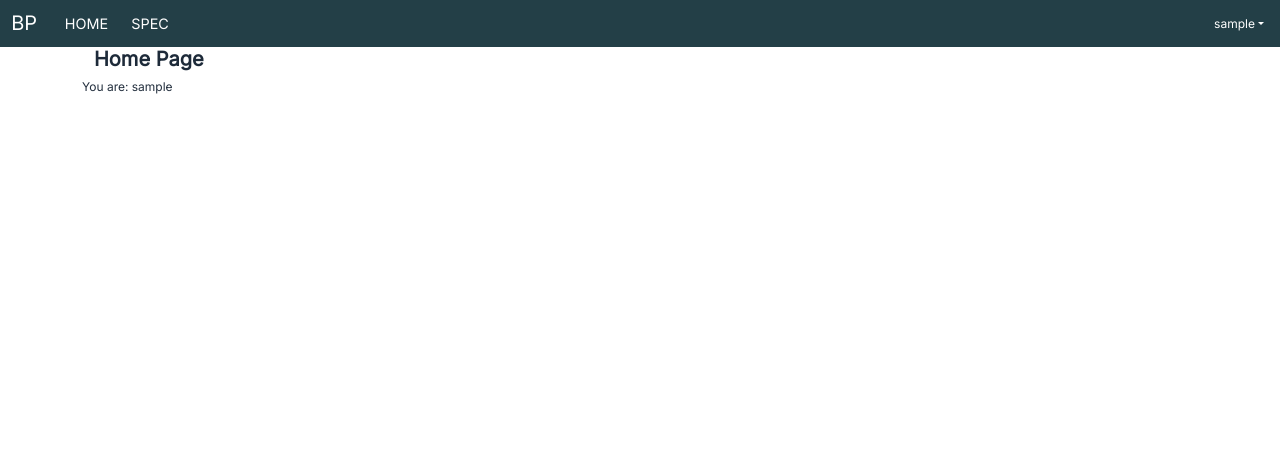
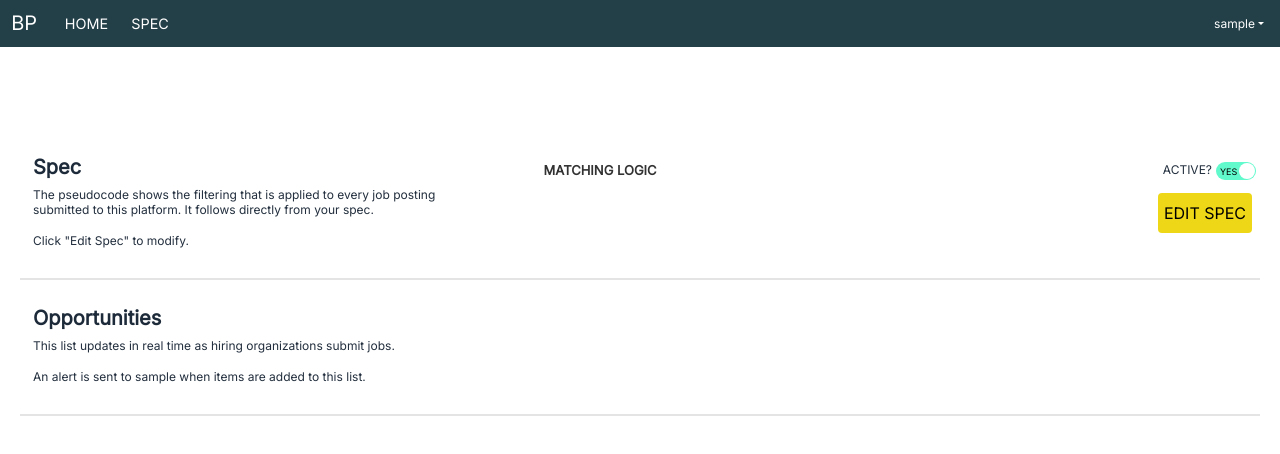
Before and after one commit to tammer/bootstrap-practice, a React (Create React App) app: page / in a window 1280 px wide. Shown: the top 454 px of the page. Built offline with nearby package versions, Linux system fonts and the light colour scheme; no server answers; sample sign-in values are in the browser's storage.

Commit message:
home page v1

```diff
--- a/src/App.scss
+++ b/src/App.scss
@@ -169,18 +169,23 @@ body {
 }
 
 .attribute {
-  background-color: white;
-  color: #4b6a88;
-  font-weight: bold;
+  background-color: #233f48;
+  color: #c1c9d2;
+  // border-bottom: 1px solid white;
+  // padding: 1px;
+  padding-right: 2px;
+  padding-left: 2px;
+  // font-style: italic;
+  // font-weight: bold;
 }
 
 .filter-code {
-  background-color: #1e1e1d;
-  color: #dcdcab;
-  font-size: 12px;
+  background-color: rgb(79, 86, 107);
+  // color: #dcdcab;
+  color: rgb(245, 251, 255);
   padding: 20px;
   padding-right: 0px;
-  margin-bottom: 40px;
+  margin-bottom: 10px;
 }
 
 .code-color-0 {
@@ -188,15 +193,15 @@ body {
 }
 
 .code-color-1 {
-  color: pink;
+  color: rgb(248, 184, 134);
 }
 
 .code-color-2 {
-  color: orange;
+  color: rgb(164, 205, 254);
 }
 
 .code-color-3 {
-  color: greenyellow;
+  color: rgb(133, 217, 151);
 }
 
 .slider-label {
--- a/src/components/Spec.jsx
+++ b/src/components/Spec.jsx
@@ -1,15 +1,24 @@
-const Spec = ({ formState }) => {
+import React, { useState, useEffect } from "react";
+import { formFromServer } from "../helpers/helpers";
+
+const Spec = () => {
+  const LIMIT = 5;
+  const [formState, setFormState] = useState(null);
+  useEffect(() => {
+    formFromServer(setFormState);
+  }, []);
   const JD = <span className="code-color-2">jd</span>;
   function makeCondition(id, isLast = false) {
     const cond = {
       Role: { suffix: "role", comparison: "∈" },
-      Model: { suffix: "work_model", comparison: "∈" },
+      WorkModel: { suffix: "work_model", comparison: "∈" },
+      Location: { suffix: "loc", comparison: "∈" },
       Tenure: { suffix: "tenure", comparison: "∈" },
       TechStack: { suffix: "tech_stack", comparison: "⊇" },
       TechAntiStack: { suffix: "tech_stack", comparison: "∉" },
       Industry: { suffix: "industry", comparison: "∈" },
       Salary: { suffix: "salary", comparison: ">=" },
-      OrgType: { suffix: "org_chars", comparison: "∈" },
+      OrgType: { suffix: "org_type", comparison: "∈" },
       OrgSize: { suffix: "org_size", comparison: "" },
       Experiential: { suffix: "Experiential", comparison: "⊇" },
     };
@@ -21,9 +30,12 @@ const Spec = ({ formState }) => {
     ) {
       return <div></div>;
     }
-    const listItems = formState[id]["attributes"].slice(0, 3).map((e) => (
-      <span>
-        <span className="attribute">{e["label"]}</span>,&nbsp;
+    const listItems = formState[id]["attributes"]
+      .slice(0, LIMIT)
+      .map((e, idx) => (
+        <span key={idx}>
+          <span className="attribute">{e["name"]}</span>
+          ,&nbsp;
         </span>
       ));
     if (id === "Salary") {
@@ -31,7 +43,8 @@ const Spec = ({ formState }) => {
         <div>
           {JD}.salary &gt;={" "}
           <span className="attribute">
-            ${formState[id]["attributes"][0]["label"]}
+            {formState[id]["attributes"][0]["ccy"]}
+            {formState[id]["attributes"][0]["amount"]}
           </span>
           &nbsp;&amp;&amp;
         </div>
@@ -44,7 +57,7 @@ const Spec = ({ formState }) => {
         <div>
           {JD}.org_size &lt;&nbsp;
           <span className="attribute">
-            {formState[id]["attributes"][0]["label"].substring(2)}
+            {formState[id]["attributes"][0]["name"].substring(2)}
           </span>
           &nbsp;&amp;&amp;
         </div>
@@ -56,7 +69,7 @@ const Spec = ({ formState }) => {
         <div>
           {JD}.{cond[id]["suffix"] + " " + cond[id]["comparison"] + " {"}
           {listItems}
-          {formState[id]["attributes"].length > 3 ? "..." : ""}
+          {formState[id]["attributes"].length > LIMIT ? "..." : ""}
           {"}"}
           {!isLast ? <>&nbsp;&amp;&amp;</> : ""}
         </div>
@@ -66,20 +79,21 @@ const Spec = ({ formState }) => {
 
   return (
     <>
+      {formState ? (
         <code>
           <div className="filter-code">
             <div className="code-indent"></div>
-          <span className="code-color-1">While(true):</span>
-          <div className="code-indent">
+            <span className="code-color-2">opportunities</span> = []
+            <br />
             <span className="code-color-2">jd_list</span> ={" "}
             <span className="code-color-3">fetchNewJobDescriptions()</span>
             <br />
-            for each {JD} in <span className="code-color-2">jd_list</span>:
+            for {JD} in <span className="code-color-2">jd_list</span>:
             <div className="code-indent">
               <span className="code-color-1">IF:</span>
               <div className="code-indent">{makeCondition("Role")}</div>
               <div className="code-indent">{makeCondition("Salary")}</div>
-              <div className="code-indent">{makeCondition("Model")}</div>
+              <div className="code-indent">{makeCondition("WorkModel")}</div>
               <div className="code-indent">{makeCondition("Tenure")}</div>
               <div className="code-indent">{makeCondition("TechStack")}</div>
               <div className="code-indent">
@@ -93,11 +107,12 @@ const Spec = ({ formState }) => {
               <div className="code-indent">{makeCondition("Experiential")}</div>
               <span className="code-color-1">THEN:</span>
               <div className="code-indent">
-                <span className="code-color-3">send_email(</span>to: you,
-                content: {JD}.full_description
-                <span className="code-color-3">)</span>{" "}
+                <span className="code-color-3">
+                  <span className="code-color-2">opportunities</span>.append(
+                  {JD})
+                </span>
               </div>
-              <div className="code-indent">
+              {/* <div className="code-indent">
                   <span className="code-color-1">IF:</span> you.interested() ===
                   true:
                   <div className="code-indent">
@@ -108,15 +123,13 @@ const Spec = ({ formState }) => {
                   </div>
                   <span className="code-color-1">ELSE:</span>
                   <div className="code-indent">nil</div>
-              </div>
-            </div>
-            <span className="code-color-3">
-              sleep(
-              <span className="code-color-0">24 hours</span>)
-            </span>
+                </div> */}
             </div>
           </div>
         </code>
+      ) : (
+        ""
+      )}
     </>
   );
 };
--- a/src/pages/home.jsx
+++ b/src/pages/home.jsx
@@ -1,14 +1,73 @@
-import { Col, Container, Row } from "react-bootstrap";
+import Privilaged from "../components/Privilaged";
+import Spec from "../components/Spec";
+import BPSwitch from "../components/bpswitch";
+import { useNavigate } from "react-router-dom";
 
 const Home = () => {
+  const navigate = useNavigate();
   return (
     <>
-      <Container>
-        <Row>
-          <h1>Home Page</h1>
-          <Col>You are: {localStorage.getItem("userName")}</Col>
-        </Row>
-      </Container>
+      <Privilaged>
+        <div className="main-container">
+          <div className="right-panel">
+            <div className="left-subpanel">
+              <h1>Spec</h1>
+              <p>
+                The pseudocode shows the filtering that is applied to every job
+                posting submitted to this platform. It follows directly from
+                your spec.
+              </p>
+              <p>Click "Edit Spec" to modify.</p>
+            </div>
+            <div className="right-subpanel">
+              <div className="attribute-section">
+                <div className="two-columns">
+                  <div>
+                    <h1>Matching Logic</h1>
+                  </div>
+                  <div style={{ paddingBottom: "3px", textAlign: "right" }}>
+                    <BPSwitch
+                      label="ACTIVE?"
+                      checked={true}
+                      handleChange={(e) => {
+                        return true;
+                      }}
+                    />
+                  </div>
+                </div>
+                <Spec />
+                <div>
+                  <button
+                    className="bp-button"
+                    style={{ float: "right" }}
+                    onClick={() => {
+                      navigate("/requirements");
+                    }}
+                  >
+                    Edit Spec
+                  </button>
+                </div>
+              </div>
+            </div>
+          </div>
+          <div className="right-panel">
+            <div className="left-subpanel">
+              <h1>Opportunities</h1>
+              <p>
+                This list updates in real time as hiring organizations submit
+                jobs.
+              </p>
+              <p>
+                An alert is sent to {localStorage.getItem("userName")} when
+                items are added to this list.
+              </p>
+            </div>
+            <div className="right-subpanel">
+              <div className="attribute-section"></div>
+            </div>
+          </div>
+        </div>
+      </Privilaged>
     </>
   );
 };
```
Lines whose indentation alone changed are shown as unchanged.
